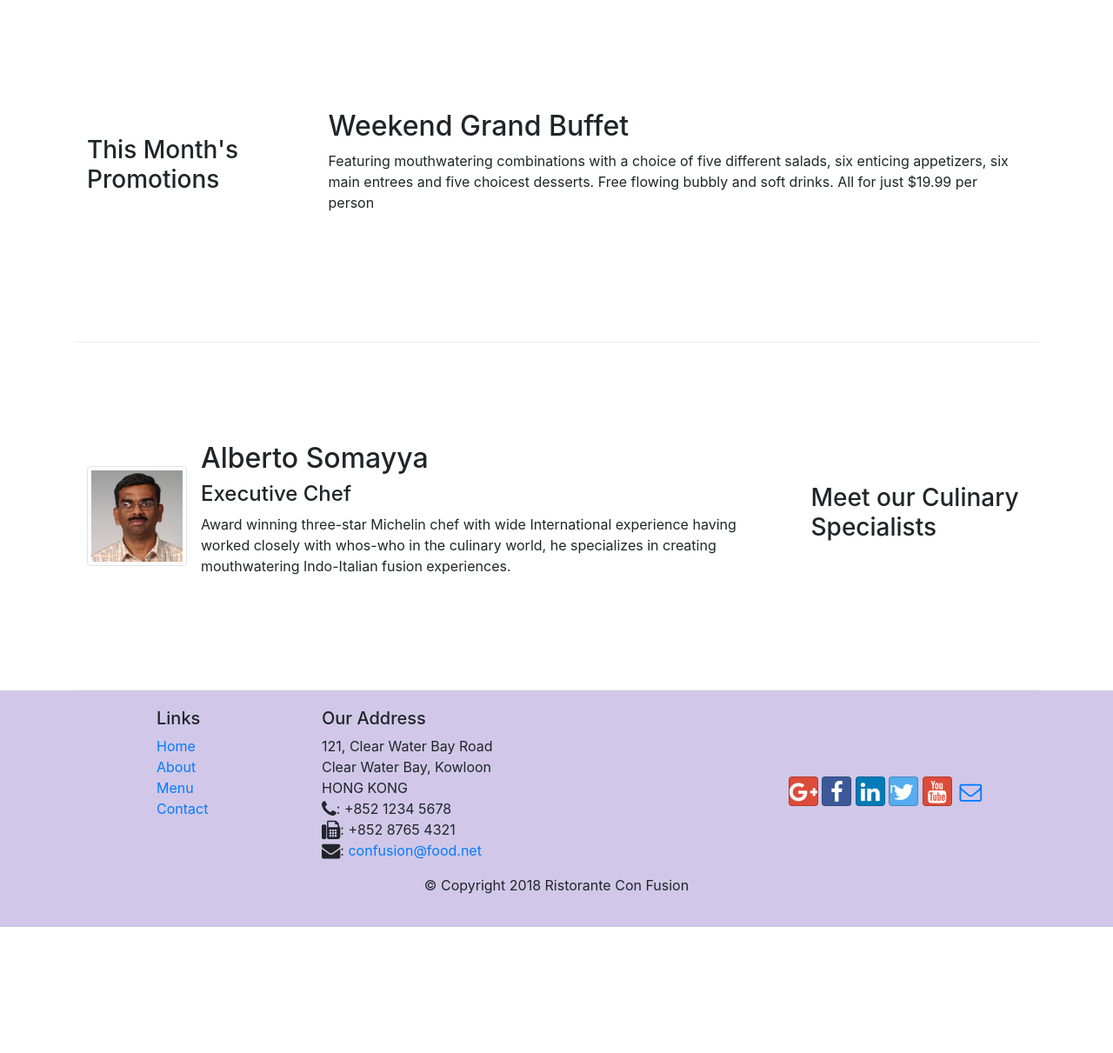
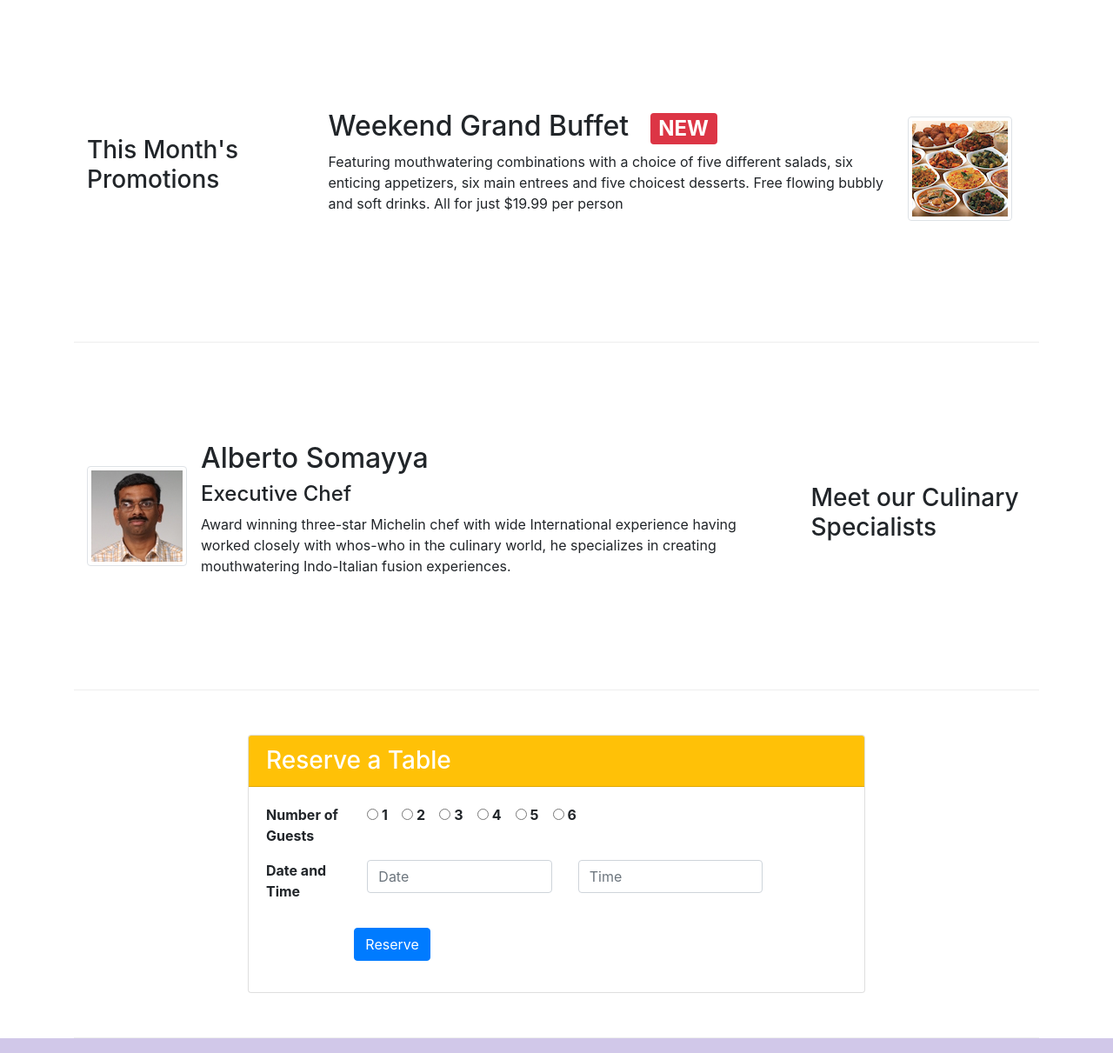
Before and after one commit to MrunalPawshe/pbl-se-5, a website: page index.html in a window 1280 px wide. Shown: the part 740-1951 px from the top of the page at 87% size. Before the commit the page ends 1806 px from the top, so only its background shows below. Drawn offline with nearby package versions, Linux system fonts and the light colour scheme.

Commit message:
assignment 2

```diff
--- a/index.html
+++ b/index.html
@@ -34,14 +34,23 @@
     </nav>
     <header class="jumbotron">
         <div class="container">
-            <div class="row row-header">
+            <div class="row row-header align-items-center">
                 <div class="col-12 col-sm-6">
                     <h1>Ristorante con Fusion</h1>
                     <p>We take inspiration from the World's best cuisines, and create a unique fusion experience. Our lipsmacking creations will tickle your culinary senses!</p>
                 </div>
-                <div class="col-12 col-sm align-self-center">
+
+                <div class="col-12 col-sm-3">
                     <img src="img/logo.png" class="img-fluid">
                 </div>
+
+                <div class="col-12 col-sm-3">
+                    <div class="row justify-content-center">
+                        <button style="width:80% ;color-#262626"class="btn btn-warning btn-lg"><a style="color:black" href="#reserveT"><strong>Reserve Table</strong></a></button>
+
+                    </div>
+                </div>
+
             </div>
         </div>
     </header>
@@ -56,21 +65,26 @@
                     <img class="d-flex mr-3 img-thumbnail align-self-center"
                          src="img/uthappizza.png" alt="uthappizza">
                     <div class="media-body">
-                        <h2 class="mt-0">Uthappizza <span class="badge badge-danger"> HOT</span><span class="badge badge-pill badge-secondary">$4.99</span></h2>
+                        <h2 class="mt-0">Uthappizza <span class="badge badge-danger"> HOT</span>&ensp;<span class="badge badge-pill badge-secondary">$4.99</span></h2>
                         <p class="d-none d-sm-block">A unique combination of Indian Uthappam (pancake) and Italian pizza, topped with Cerignola olives, ripe vine cherry tomatoes, Vidalia onion, Guntur chillies and Buffalo Paneer.</p>
                     </div>
                 </div>
             </div>
         </div>
 
-        <div  class="row row-content align-items-center">
+        <div class="row row-content align-items-center">
             <div class="col-12 col-sm-4 col-md-3">
                 <h3>This Month's Promotions</h3>
             </div>
             <div class="col col-sm col-md">
-                <h2>Weekend Grand Buffet</h2>
-                <div class="d-none d-sm-block">
-                    <p>Featuring mouthwatering combinations with a choice of five different salads, six enticing appetizers, six main entrees and five choicest desserts. Free flowing bubbly and soft drinks. All for just $19.99 per person </p>
+                <div class="media">
+
+                    <div class="media-body">
+                        <h2>Weekend Grand Buffet &ensp;<span class="badge badge-danger">NEW</span></h2>
+                        <p class="d-none d-sm-block">Featuring mouthwatering combinations with a choice of five different salads, six enticing appetizers, six main entrees and five choicest desserts. Free flowing bubbly and soft drinks. All for just $19.99 per person </p>
+                    </div>
+                    <img class="d-flex mr-3 img-thumbnail align-self-center"
+                         src="img/buffet.png" alt="uthappizza">
                 </div>
             </div>
         </div>
@@ -82,11 +96,54 @@
             <div class="col col-sm order-sm-first col-md">
                 <div class="media">
                     <img class="d-flex mr-3 img-thumbnail align-self-center"
-                         src="img/alberto.png" alt="alberto" >
+                         src="img/alberto.png" alt="alberto">
                     <div class="media-body">
                         <h2 class="mt-0">Alberto Somayya</h2>
                         <h4>Executive Chef</h4>
                         <p class="d-none d-sm-block">Award winning three-star Michelin chef with wide International experience having worked closely with whos-who in the culinary world, he specializes in creating mouthwatering Indo-Italian fusion experiences. </p>
+                    </div>
+                </div>
+            </div>
+        </div>
+        <div class="row row-content align-items-center justify-content-center">
+            <div class="col-12 col-sm-8">
+                <div class="card">
+
+                    <a name="reserveT"><h3 class="card-header bg-warning text-white">Reserve a Table</h3></a>
+                    <div class="card-body">
+                        <dl class="row">
+                            <dt class="col-12 col-sm-2">Number of Guests</dt>
+                            <dd class="col-12 col-sm-10">
+                                <label class="radio-inline"><input type="radio" name="optradio"><strong> 1 &ensp;</strong></label>
+                                <label class="radio-inline"><input type="radio" name="optradio"><strong> 2 &ensp;</strong></label>
+                                <label class="radio-inline"><input type="radio" name="optradio"><strong> 3 &ensp;</strong></label>
+                                <label class="radio-inline"><input type="radio" name="optradio"><strong> 4 &ensp;</strong></label>
+                                <label class="radio-inline"><input type="radio" name="optradio"><strong> 5 &ensp;</strong></label>
+                                <label class="radio-inline"><input type="radio" name="optradio"><strong> 6 &ensp;</strong></label>
+                            </dd>
+                        </dl>
+                        <dl class="row">
+                            <dt class="col-12 col-sm-2">Date and Time</dt>
+                            <dd class="col-12 col-sm-10">
+                                <div class="form-group row">
+                                    <div class="col-12 col-sm-5">
+                                        <input type="text" class="form-control" id="date" name="date"
+                                               placeholder="Date">
+                                    </div>
+                                    <div class="col-12 col-sm-5">
+                                        <input type="text" class="form-control" id="time" name="time"
+                                               placeholder="Time">
+                                    </div>
+                                </div>
+                            </dd>
+                        </dl>
+                        <dl class="form-group row">
+                            <div class=" offset-1 offset-sm-2"></div>
+
+                            <button type="submit" class="btn btn-primary">Reserve</button>
+
+                        </dl>
+
                     </div>
                 </div>
             </div>
```
Lines whose indentation alone changed are shown as unchanged.
